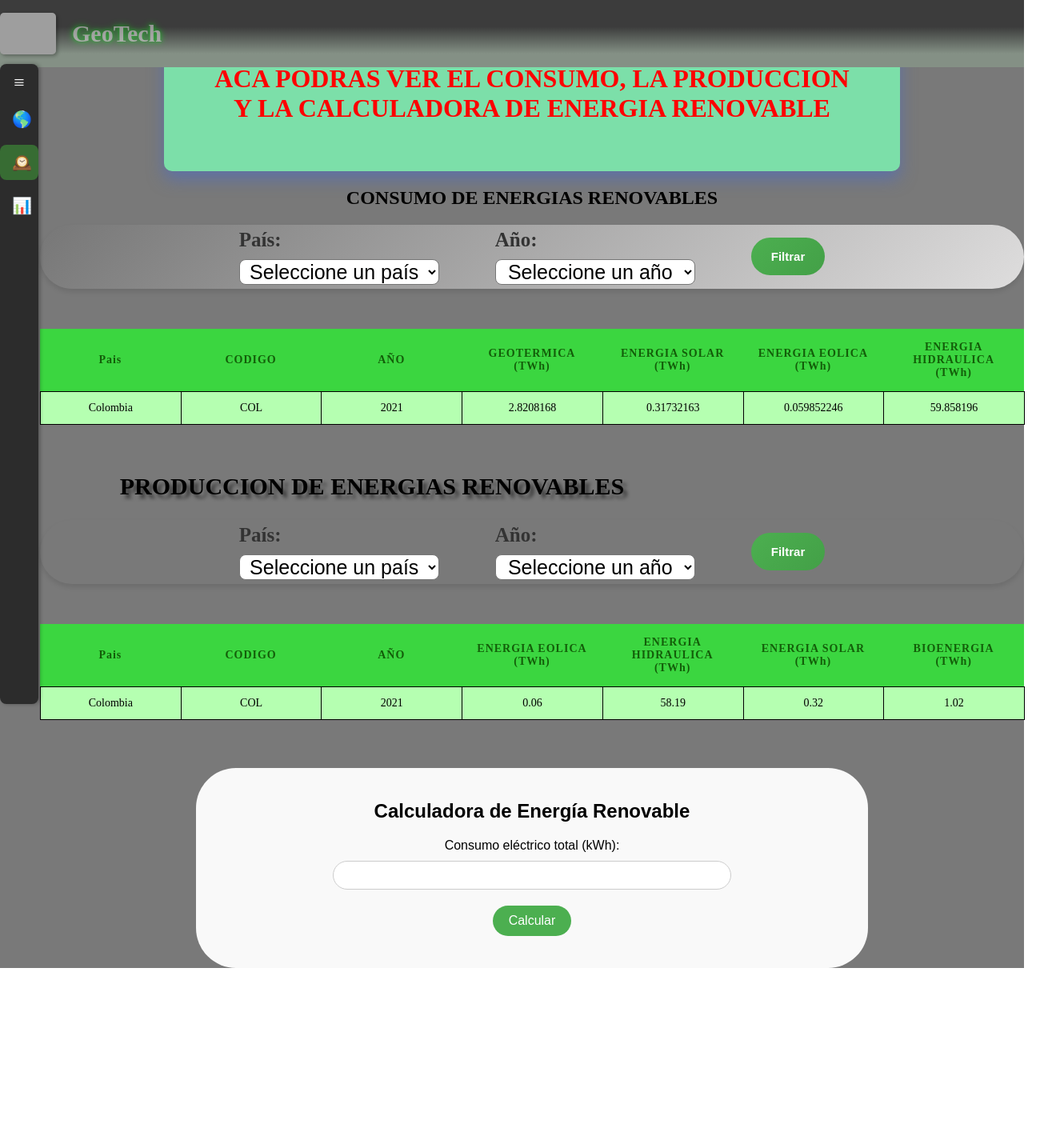
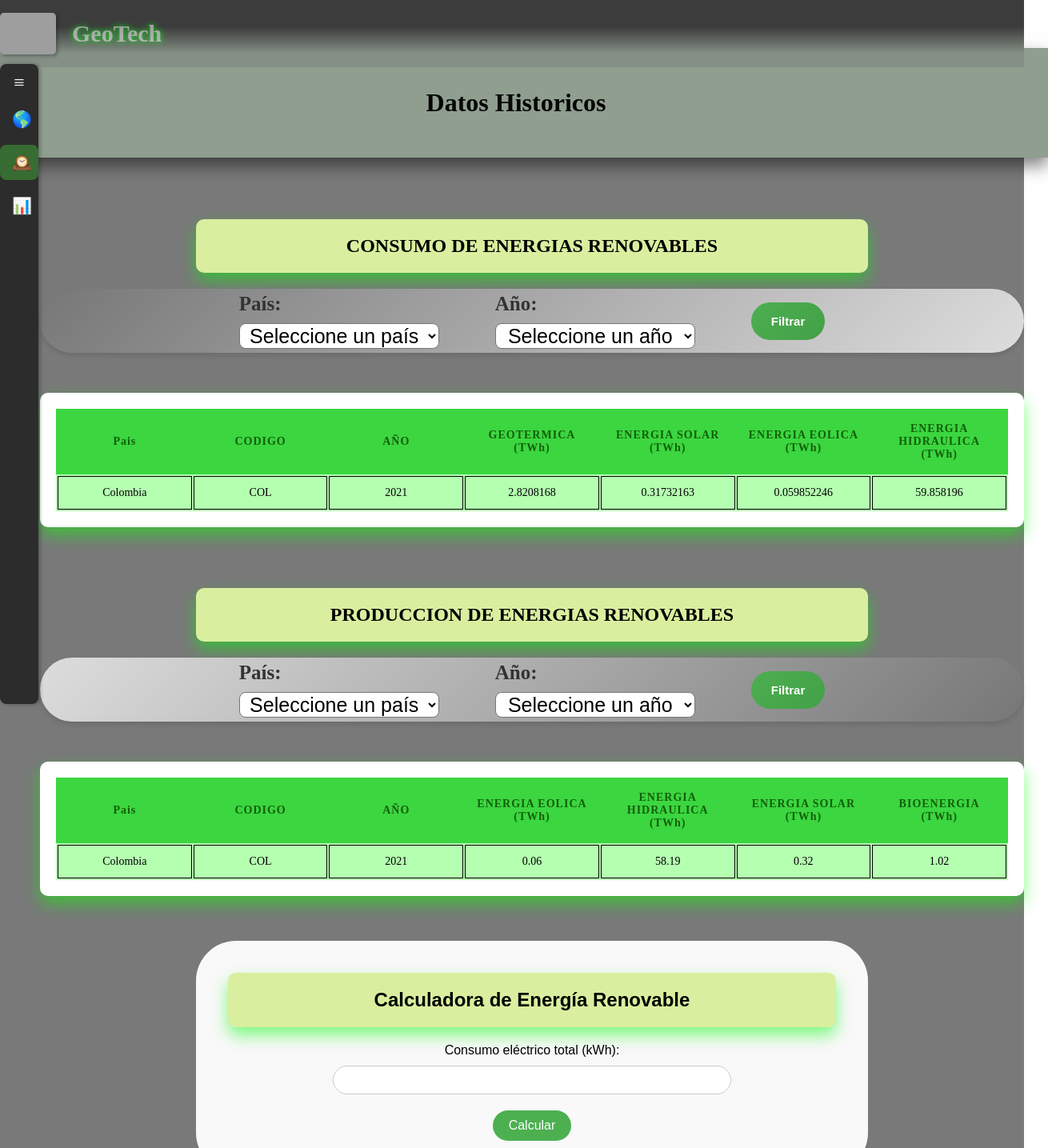
Before and after one commit to Bocchi26/ProyectoFinal, a React (Create React App) app: page /historia in a window 1280 px wide. Shown: the top 1435 px of the page at 80% size, 1310 px wide, since content can reach past the window. Before the commit the page ends 1210 px from the top, so only its background shows below. Built offline with nearby package versions, Linux system fonts and the light colour scheme; grey boxes are pictures that could not be loaded.

Commit message:
actualizacion del proyecto xd

```diff
--- a/src/components/DatosHistoricos/historia.css
+++ b/src/components/DatosHistoricos/historia.css
@@ -1,17 +1,53 @@
 #titulo1{
-    color:red;
-    padding: 60px;
+    color:rgb(5, 5, 5);
+    padding: 50px;
     text-align: center;
+    margin-top: 60px;
+    width: 100%;
+    margin-left: -70px;
+    background-color:rgb(143, 158, 142);
+    box-shadow: 0px 10px 20px rgba(0, 0, 0, 0.5);
 }
 
 #subTitulo1{
+    display: flex;
+    flex-direction: column;
+    align-items: center;
+    margin: 20px auto;
+    width: 90%; /* Ancho flexible */
+    max-width: 800px; /* Tamaño máximo */
+    padding: 20px;
+    box-shadow: 0px 10px 20px rgba(0, 250, 4, 0.5);
+    border-radius: 10px;
+    background-color: #d9ef9f; /* Fondo blanco */
     text-align: center;
 }
 
 #subTitulo2{
+    display: flex;
+    flex-direction: column;
+    align-items: center;
+    margin: 20px auto;
+    width: 90%; /* Ancho flexible */
+    max-width: 800px; /* Tamaño máximo */
+    padding: 20px;
+    box-shadow: 0px 10px 20px rgba(0, 250, 4, 0.5);
+    border-radius: 10px;
+    background-color: #d9ef9f; /* Fondo blanco */
     text-align: center;
 }
 
 #subTitulo3{
+    display: flex;
+    flex-direction: column;
+    align-items: center;
+    margin: 20px auto;
+    width: 90%; /* Ancho flexible */
+    max-width: 800px; /* Tamaño máximo */
+    padding: 20px;
+    box-shadow: 0px 10px 20px rgba(0, 250, 4, 0.5);
+    border-radius: 10px;
+    background-color: #d9ef9f; /* Fondo blanco */
     text-align: center;
+
 }
--- a/src/components/DatosHistoricos/historia.js
+++ b/src/components/DatosHistoricos/historia.js
@@ -8,12 +8,18 @@ import "./historia.css";
 const DatosHistoricos = () => {
   return (
     <Plantilla>
-      <h1 id="titulo1">ACA PODRAS VER EL CONSUMO, LA PRODUCCION Y LA CALCULADORA DE ENERGIA RENOVABLE</h1>
+      <h1 id="titulo1">Datos Historicos</h1>
+      <br></br>
+      <br></br>
       <h2 id="subTitulo1">CONSUMO DE ENERGIAS RENOVABLES</h2>
       <TabularConsumoCSV />
+      <br></br>
+      <br></br>
 
       <h2 id="subTitulo2">PRODUCCION DE ENERGIAS RENOVABLES</h2>
       <TabularProduccionCSV /> {/* Aquí usamos el componente correcto */}
+      <br></br>
+      <br></br>
       <CalculadoraRenovable/>
     </Plantilla>
   );
--- a/src/components/Graficos/Graficotorta.js
+++ b/src/components/Graficos/Graficotorta.js
@@ -62,7 +62,7 @@ const GraficoTortaCSV = () => {
     <p>No se encontraron datos para Colombia en 2021.</p>
   ) : (
     <>
-      <h1>Consumo de energia renovable<br></br>Colombia-2021</h1>
+      <h1 className="titulos">Consumo de energia renovable<br></br>Colombia-2021</h1>
       <ResponsiveContainer width="100%" height={400}>
         <PieChart>
           <Pie
--- a/src/components/Graficos/graficoBarra.js
+++ b/src/components/Graficos/graficoBarra.js
@@ -56,7 +56,7 @@ const GraficoBarrasCSV = () => {
 
   return (
     <article className="grafico-container">
-      <h1>Produccion de energia renovable<br></br>Colombia-2021</h1>
+      <h1 className="titulos">Produccion de energia renovable<br></br>Colombia-2021</h1>
       {datosFiltrados.length === 0 ? (
         <p>No se encontraron datos para Colombia en 2021.</p>
       ) : (
--- a/src/components/Graficos/graficoLineas.js
+++ b/src/components/Graficos/graficoLineas.js
@@ -55,7 +55,7 @@ const GraficoLineasCSV = () => {
 
   return (
     <article id="grafico-container-lineas">
-      <h1>Producción de Energía Renovable en Colombia</h1>
+      <h1 className="titulos">Producción de Energía Renovable en Colombia</h1>
       {datosFiltrados.length === 0 ? (
         <p>No se encontraron datos para Colombia.</p>
       ) : (
--- a/src/components/Graficos/graficos.css
+++ b/src/components/Graficos/graficos.css
@@ -1,4 +1,4 @@
-h1{
+.titulos  {
   display: flex;
   flex-direction: column;
   align-items: center;
--- a/src/components/Graficos/graficos.js
+++ b/src/components/Graficos/graficos.js
@@ -11,7 +11,7 @@ const Graficos = () => {
     <Plantilla>
       <br></br><br></br><br></br><br></br><br></br>
 
-    <h1>Bienvenido a las Graficas</h1>
+    <h1 className="titulos" >Bienvenido a las Graficas</h1>
 
 
     {/* Contenedor para gráficos torta y barras */}
--- a/src/components/Home/inicio.css
+++ b/src/components/Home/inicio.css
@@ -95,16 +95,7 @@ html {
   transform: scale(1.1); /* Aumenta el tamaño al 110% */
 }
 
-#subTitulo2{
-  font-family: 'Times New Roman', Times, serif;
-  text-align:justify;
-  color: black;
-  text-shadow: 5px 5px 4px rgba(0, 0, 0, 0.5);  /*Se le pone sombra gris al texto*/
-  font-size: 30px;
-  margin-top: 10px;
-  margin-left: -400px;
 
-}
 
 #tercerTexto{
   text-align: justify;
--- a/src/components/logicaCSV/filtroCalculadora.js
+++ b/src/components/logicaCSV/filtroCalculadora.js
@@ -71,7 +71,7 @@ useEffect(() => {
       resultadosCalculo[nombre] = {
         totalTWh: totalEnergia,
         porcentaje: totalEnergia
-          ? ((totalUsuarioTWh * 100) / totalEnergia).toFixed(2)
+          ? ((totalUsuarioTWh * 100) / totalEnergia).toFixed(15)
           : 0,
       };
     });
--- a/src/components/logicaCSV/tablasCSV.css
+++ b/src/components/logicaCSV/tablasCSV.css
@@ -11,10 +11,17 @@
 
 /* Aquí estamos asegurando el espacio entre las tablas */
 #tabalPincipal {
-  width: 100%;
-  border-collapse: collapse;
-  margin-top: 30px;
-  margin-bottom: 60px; /* Espacio debajo de la tabla */
+  display: flex;
+  flex-direction: column;
+  align-items: center;
+  margin: 20px auto;
+  width: 100%; /* Ancho flexible */
+  max-width: 1350px; /* Tamaño máximo */
+  padding: 20px;
+  box-shadow: 0px 10px 20px rgba(9, 255, 0, 0.5);
+  border-radius: 10px;
+  background-color: #fff; /* Fondo blanco */
+  text-align:center;
 
 }
 
@@ -232,7 +239,7 @@
   justify-content: center;
   align-items: center;
   padding: 5px;
-  background: linear-gradient(135deg, #ff0000, #ff0000, );
+  background: linear-gradient(135deg,  #dedddd, #777777 );
   border-radius: 100px;
   box-shadow: 0 4px 6px rgba(0, 0, 0, 0.1);
   margin-bottom: 50px;
```
